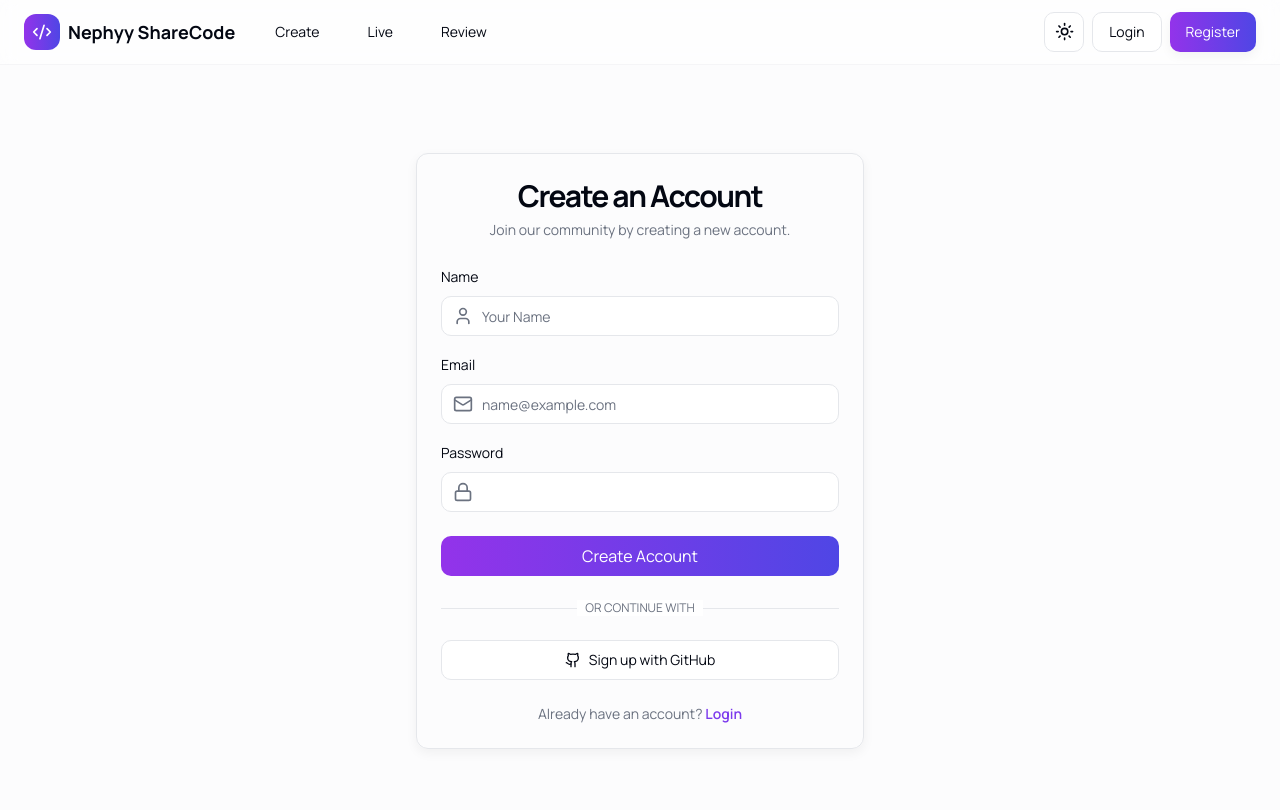
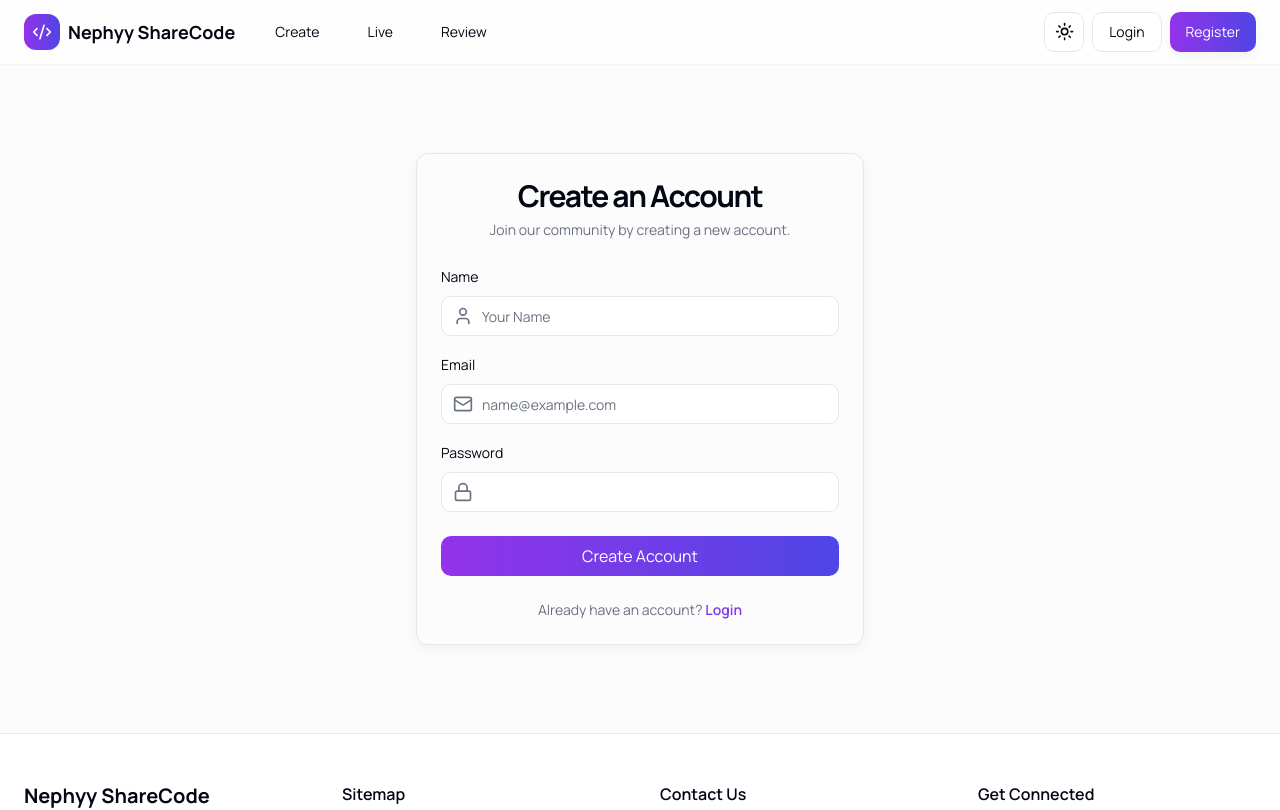
Before and after one commit to Nephyy1/nephyy-sharecode, a Next.js app: page /register in a window 1280 px wide. Shown: the top 810 px of the page. Built offline with nearby package versions, Linux system fonts and the light colour scheme.

Commit message:
Update page.tsx

```diff
--- a/app/(auth)/register/page.tsx
+++ b/app/(auth)/register/page.tsx
@@ -14,14 +14,14 @@ export default function RegisterPage() {
   const [password, setPassword] = useState('');
   const [name, setName] = useState('');
   const [error, setError] = useState<string | null>(null);
-  const [success, setSuccess] = useState<string | null>(null);
+  const [success, setSuccess] = useState(false);
   const [isLoading, setIsLoading] = useState(false);
 
   const handleSignUp = async (e: React.FormEvent<HTMLFormElement>) => {
     e.preventDefault();
     setIsLoading(true);
     setError(null);
-    setSuccess(null);
+    setSuccess(false);
 
     const supabase = createClient();
     const { data, error } = await supabase.auth.signUp({
@@ -37,10 +37,12 @@ export default function RegisterPage() {
     setIsLoading(false);
     if (error) {
       setError(error.message);
-    } else if (data.user?.identities?.length === 0) {
-      setError("User with this email already exists.");
+    } else if (data.user) {
+      if (data.user.identities && data.user.identities.length === 0) {
+        setError("User with this email already exists but is unconfirmed. Please check your email for the confirmation link.");
       } else {
-      setSuccess("Success! Please check your email to verify your account.");
+        setSuccess(true);
+      }
     }
   };
 
@@ -52,6 +54,15 @@ export default function RegisterPage() {
           <CardDescription>Join our community by creating a new account.</CardDescription>
         </CardHeader>
         <CardContent>
+          {success ? (
+            <div className="text-center space-y-4 p-4 rounded-lg bg-green-50 dark:bg-green-900/20">
+              <CheckCircle className="mx-auto h-12 w-12 text-green-500" />
+              <h3 className="text-xl font-semibold">Confirm your email</h3>
+              <p className="text-muted-foreground">
+                We&apos;ve sent a confirmation link to <span className="font-bold text-foreground">{email}</span>. Please check your inbox and spam folder to complete the registration.
+              </p>
+            </div>
+          ) : (
             <form onSubmit={handleSignUp}>
               <div className="space-y-4">
                 <div className="space-y-2">
@@ -77,24 +88,12 @@ export default function RegisterPage() {
                 </div>
               </div>
               {error && <p className="mt-4 text-center text-sm text-destructive">{error}</p>}
-            {success && <p className="mt-4 text-center text-sm font-medium text-green-500 flex items-center justify-center gap-2"><CheckCircle className="w-4 h-4"/>{success}</p>}
               <Button type="submit" className="w-full mt-6 btn-gradient text-base" disabled={isLoading}>
                 {isLoading && <LoaderCircle className="mr-2 h-4 w-4 animate-spin" />}
                 Create Account
               </Button>
-            <div className="relative my-6">
-              <div className="absolute inset-0 flex items-center">
-                <span className="w-full border-t" />
-              </div>
-              <div className="relative flex justify-center text-xs uppercase">
-                <span className="bg-background px-2 text-muted-foreground">Or continue with</span>
-              </div>
-            </div>
-            <Button variant="outline" className="w-full">
-              <Github className="mr-2 h-4 w-4" />
-              Sign up with GitHub
-            </Button>
             </form>
+          )}
         </CardContent>
         <div className="text-center p-6 pt-0 text-sm">
           <p className="text-muted-foreground">
```
Lines whose indentation alone changed are shown as unchanged.
